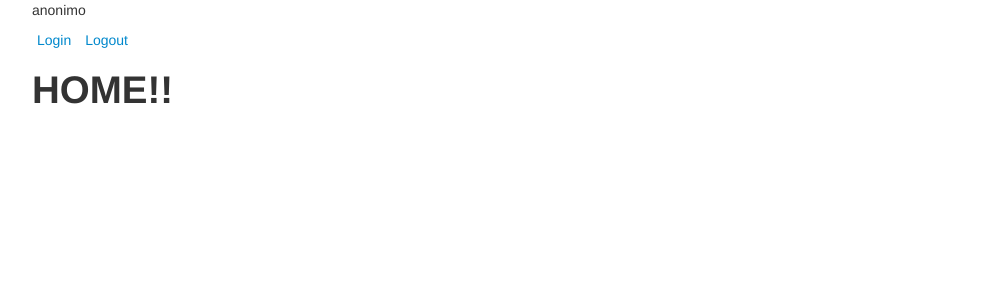
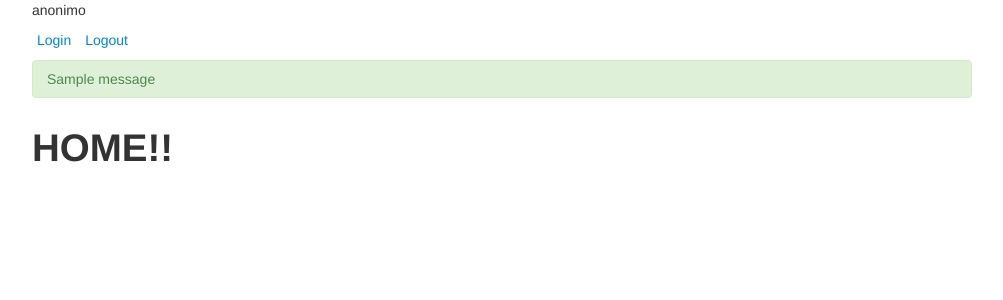
Before and after one commit to bbrik/django-accounts, a Django app: page / in a window 1280 px wide. Shown: the top 300 px of the page, without its empty margins (138-1141 px from the left). Run offline with Django 3.2, Linux system fonts and the light colour scheme; tables that the repository leaves empty hold one stand-in row (values such as "Sample post"); one stand-in notice (Sample message) is shown.

Commit message:
inclui messages no template base

```diff
--- a/templates/base.html
+++ b/templates/base.html
@@ -17,6 +17,8 @@
   <body>
     {% include 'includes/_header.html' %}
 
+    {% include 'includes/_messages.html' %}
+
     {% block content %}
     {% endblock content %}
   </body>
--- /dev/null
+++ b/templates/includes/_messages.html
@@ -0,0 +1,9 @@
+{% if messages %}
+  <div class="container">
+    {% for message in messages %}
+      <div class="alert{% if message.tags %} alert-{{ message.tags }}{% endif %}">
+        {{ message|safe }}
+      </div>
+    {% endfor %}
+  </div>
+{% endif %}
```
